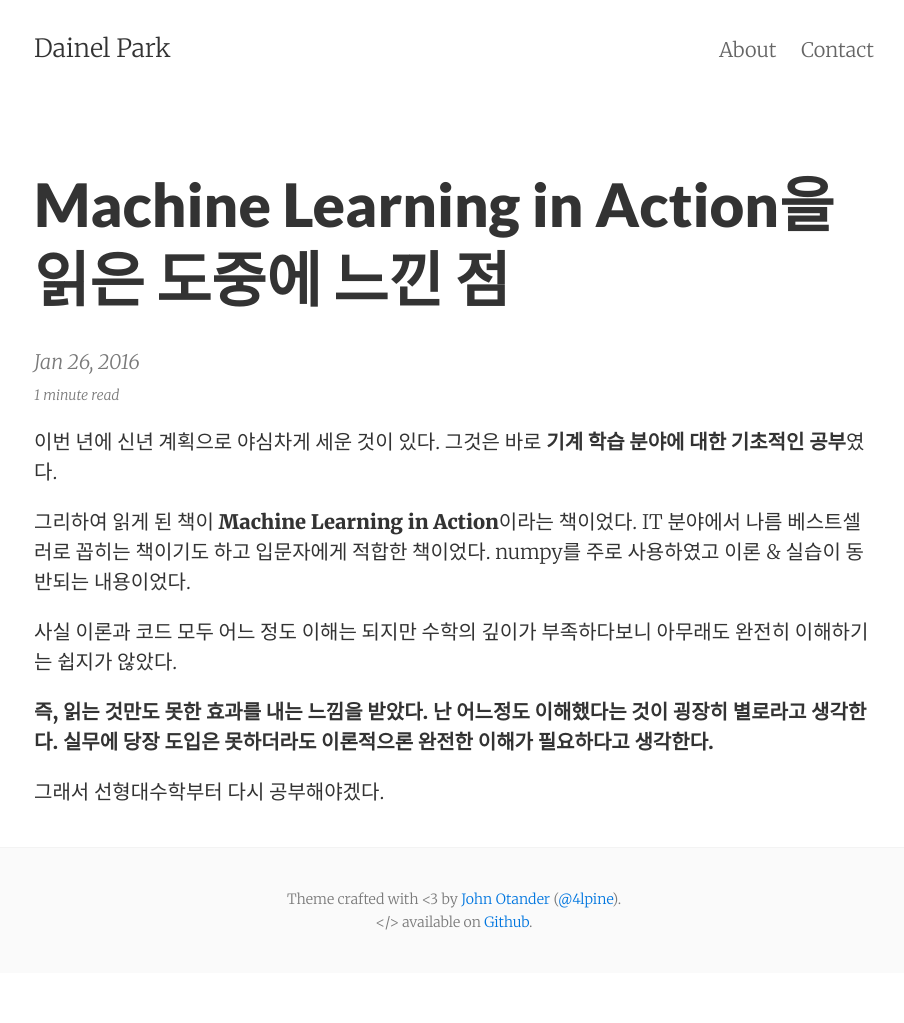
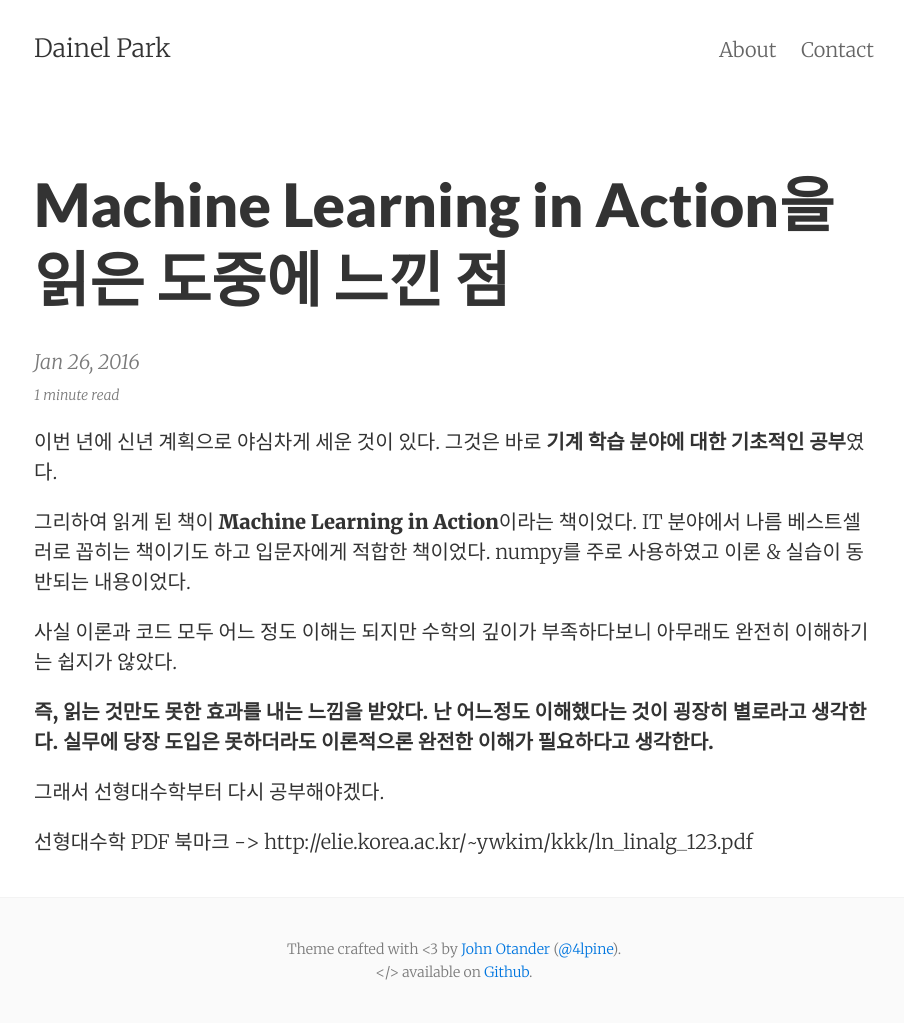
Before and after one commit to DainelPark/dainelpark.github.io, a Jekyll site: the page built from _posts/2016-01-26-머신러닝책을읽으며.markdown, in a window 1280 px wide. Shown: the whole page, without its empty margins (186-1090 px from the left). Built offline with Jekyll 4.4.1, drawn with Linux system fonts in a browser that asks for light colours; before the commit the page ends 973 px from its top, so only the background shows below that.

Commit message:
북마크 링크 추가

```diff
--- a/_posts/2016-01-26-머신러닝책을읽으며.markdown
+++ b/_posts/2016-01-26-머신러닝책을읽으며.markdown
@@ -14,3 +14,5 @@
 **즉, 읽는 것만도 못한 효과를 내는 느낌을 받았다. 난 어느정도 이해했다는 것이 굉장히 별로라고 생각한다. 실무에 당장 도입은 못하더라도 이론적으론 완전한 이해가 필요하다고 생각한다.**
 
 그래서 선형대수학부터 다시 공부해야겠다.
+
+선형대수학 PDF 북마크 -> http://elie.korea.ac.kr/~ywkim/kkk/ln_linalg_123.pdf
```
